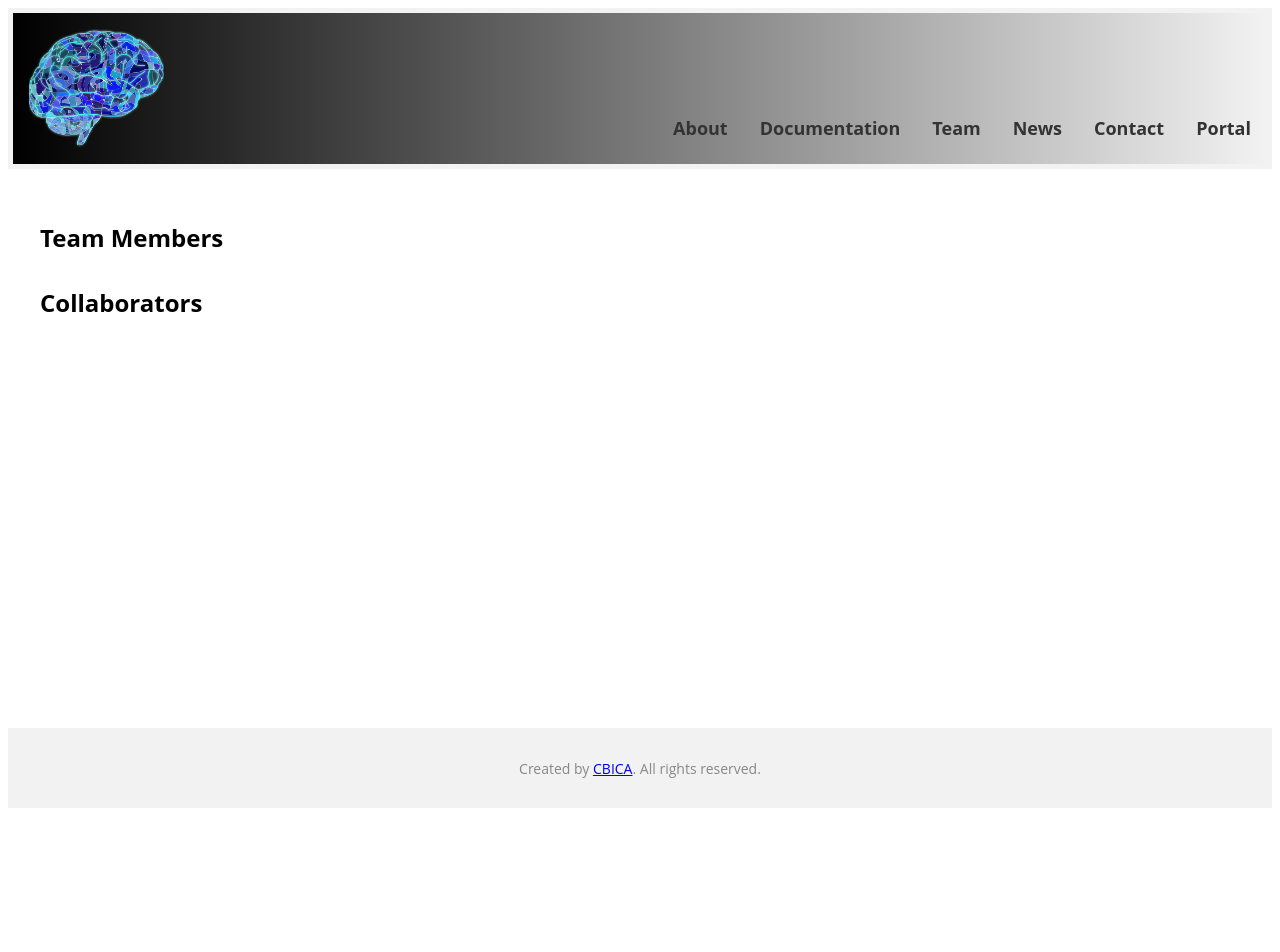
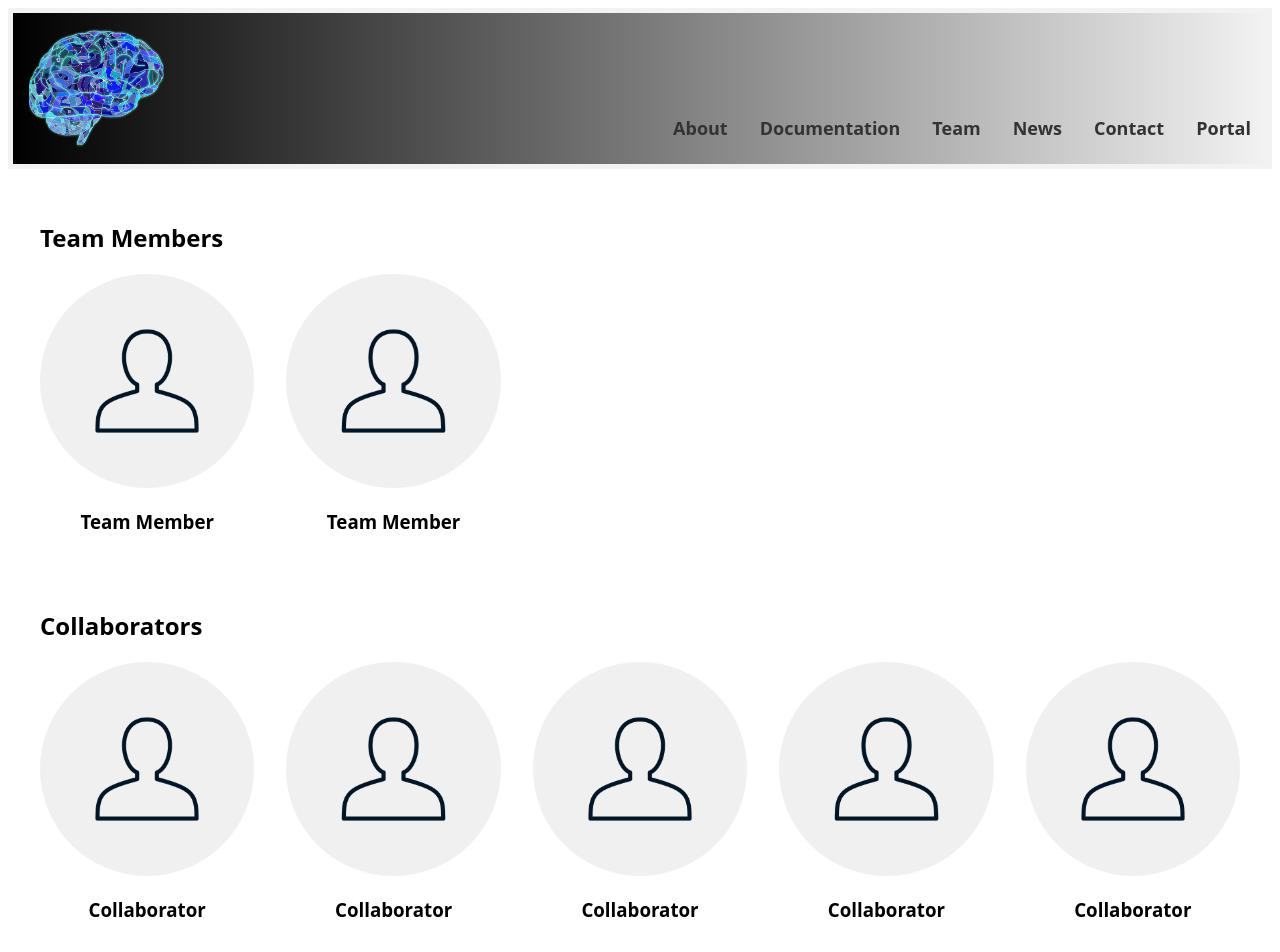
Before and after one commit to CBICA/NiChart_Website, a Next.js app: page /team in a window 1280 px wide. Shown: the top 952 px of the page. Before the commit the page ends 816 px from the top, so only its background shows below. Built offline with nearby package versions, Linux system fonts and the light colour scheme.

Commit message:
Team page is now done, bug report template minor MD corrections

```diff
--- a/pages/team.js
+++ b/pages/team.js
@@ -1,20 +1,71 @@
-import React from 'react';
+import React, { useState } from 'react';
+import Head from 'next/head';
 import Header from '../components/Layout/Header';
 import Footer from '../components/Layout/Footer';
 import styles from '../styles/Team.module.css';
+import Favicons from '../components/Favicons/Favicons';
+import teamMembers from '/public/content/Team/Team_Members.js'
+import collaborators from '/public/content/Team/Collaborators.js'
 
 const Team = () => {
+  const [teamExpandedIndex, setTeamExpandedIndex] = useState(-1);
+  const [collaboratorExpandedIndex, setCollaboratorExpandedIndex] = useState(-1);
+
+  const handleClick = (index, type) => {
+    if (type === 'team') {
+      if (teamExpandedIndex === index) {
+        setTeamExpandedIndex(-1);
+      } else {
+        setTeamExpandedIndex(index);
+      }
+    } else if (type === 'collaborator') {
+      if (collaboratorExpandedIndex === index) {
+        setCollaboratorExpandedIndex(-1);
+      } else {
+        setCollaboratorExpandedIndex(index);
+      }
+    }
+  };
+
   return (
     <div className={styles.container}>
+      <Head>
+        <title>NiChart | Team</title>
+        <Favicons />
+      </Head>
       <Header />
       <div className={styles.team_page}>
         <div className={styles.team_members}>
           <h2>Team Members</h2>
-            {/* Include the team members content here */}
+          <div className={styles.grid}>
+            {teamMembers.map((member, index) => (
+              <div
+                key={index}
+                className={`${styles.member} ${teamExpandedIndex === index ? styles.expanded : ''}`}
+                onClick={() => handleClick(index, 'team')}
+              >
+                <img src={member.image} alt={member.name} />
+                <h3>{member.name}</h3>
+                {teamExpandedIndex === index && <p>{member.bio}</p>}
               </div>
-          <div className={styles.team_collaborators}>
+            ))}
+          </div>
+        </div>
+        <div className={styles.team_members}>
           <h2>Collaborators</h2>
-            {/* Include the collaborators content here */}
+          <div className={styles.grid}>
+            {collaborators.map((collaborator, index) => (
+              <div
+                key={index}
+                className={`${styles.member} ${collaboratorExpandedIndex === index ? styles.expanded : ''}`}
+                onClick={() => handleClick(index, 'collaborator')}
+              >
+                <img src={collaborator.image} alt={collaborator.name} />
+                <h3>{collaborator.name}</h3>
+                {collaboratorExpandedIndex === index && <p>{collaborator.bio}</p>}
+              </div>
+            ))}
+          </div>
         </div>
       </div>
       <Footer />
--- /dev/null
+++ b/public/content/Team/Collaborators.js
@@ -0,0 +1,95 @@
+const collaborators = [
+    {
+      name: 'Collaborator',
+      image: '/images/Team/user_stock_photo.png',
+      bio: 'Lorem ipsum dolor sit amet, consectetur adipiscing elit. Nullam varius felis a risus gravida sollicitudin. Phasellus quis nisi arcu.',
+    },
+    {
+      name: 'Collaborator',
+      image: '/images/Team/user_stock_photo.png',
+      bio: 'Lorem ipsum dolor sit amet, consectetur adipiscing elit. Nullam varius felis a risus gravida sollicitudin. Phasellus quis nisi arcu.',
+    },
+    {
+      name: 'Collaborator',
+      image: '/images/Team/user_stock_photo.png',
+      bio: 'Lorem ipsum dolor sit amet, consectetur adipiscing elit. Nullam varius felis a risus gravida sollicitudin. Phasellus quis nisi arcu.',
+    },
+    {
+      name: 'Collaborator',
+      image: '/images/Team/user_stock_photo.png',
+      bio: 'Lorem ipsum dolor sit amet, consectetur adipiscing elit. Nullam varius felis a risus gravida sollicitudin. Phasellus quis nisi arcu.',
+    },
+    {
+      name: 'Collaborator',
+      image: '/images/Team/user_stock_photo.png',
+      bio: 'Lorem ipsum dolor sit amet, consectetur adipiscing elit. Nullam varius felis a risus gravida sollicitudin. Phasellus quis nisi arcu.',
+    },
+    {
+      name: 'Collaborator',
+      image: '/images/Team/user_stock_photo.png',
+      bio: 'Lorem ipsum dolor sit amet, consectetur adipiscing elit. Nullam varius felis a risus gravida sollicitudin. Phasellus quis nisi arcu.',
+    },
+    {
+      name: 'Collaborator',
+      image: '/images/Team/user_stock_photo.png',
+      bio: 'Lorem ipsum dolor sit amet, consectetur adipiscing elit. Nullam varius felis a risus gravida sollicitudin. Phasellus quis nisi arcu.',
+    },
+    {
+      name: 'Collaborator',
+      image: '/images/Team/user_stock_photo.png',
+      bio: 'Lorem ipsum dolor sit amet, consectetur adipiscing elit. Nullam varius felis a risus gravida sollicitudin. Phasellus quis nisi arcu.',
+    },
+    {
+      name: 'Collaborator',
+      image: '/images/Team/user_stock_photo.png',
+      bio: 'Lorem ipsum dolor sit amet, consectetur adipiscing elit. Nullam varius felis a risus gravida sollicitudin. Phasellus quis nisi arcu.',
+    },
+    {
+      name: 'Collaborator',
+      image: '/images/Team/user_stock_photo.png',
+      bio: 'Lorem ipsum dolor sit amet, consectetur adipiscing elit. Nullam varius felis a risus gravida sollicitudin. Phasellus quis nisi arcu.',
+    },
+    {
+      name: 'Collaborator',
+      image: '/images/Team/user_stock_photo.png',
+      bio: 'Lorem ipsum dolor sit amet, consectetur adipiscing elit. Nullam varius felis a risus gravida sollicitudin. Phasellus quis nisi arcu.',
+    },
+    {
+      name: 'Collaborator',
+      image: '/images/Team/user_stock_photo.png',
+      bio: 'Lorem ipsum dolor sit amet, consectetur adipiscing elit. Nullam varius felis a risus gravida sollicitudin. Phasellus quis nisi arcu.',
+    },
+    {
+      name: 'Collaborator',
+      image: '/images/Team/user_stock_photo.png',
+      bio: 'Lorem ipsum dolor sit amet, consectetur adipiscing elit. Nullam varius felis a risus gravida sollicitudin. Phasellus quis nisi arcu.',
+    },
+    {
+      name: 'Collaborator',
+      image: '/images/Team/user_stock_photo.png',
+      bio: 'Lorem ipsum dolor sit amet, consectetur adipiscing elit. Nullam varius felis a risus gravida sollicitudin. Phasellus quis nisi arcu.',
+    },
+    {
+      name: 'Collaborator',
+      image: '/images/Team/user_stock_photo.png',
+      bio: 'Lorem ipsum dolor sit amet, consectetur adipiscing elit. Nullam varius felis a risus gravida sollicitudin. Phasellus quis nisi arcu.',
+    },
+    {
+      name: 'Collaborator',
+      image: '/images/Team/user_stock_photo.png',
+      bio: 'Lorem ipsum dolor sit amet, consectetur adipiscing elit. Nullam varius felis a risus gravida sollicitudin. Phasellus quis nisi arcu.',
+    },
+    {
+      name: 'Collaborator',
+      image: '/images/Team/user_stock_photo.png',
+      bio: 'Lorem ipsum dolor sit amet, consectetur adipiscing elit. Nullam varius felis a risus gravida sollicitudin. Phasellus quis nisi arcu.',
+    },
+    {
+      name: 'Collaborator',
+      image: '/images/Team/user_stock_photo.png',
+      bio: 'Lorem ipsum dolor sit amet, consectetur adipiscing elit. Nullam varius felis a risus gravida sollicitudin. Phasellus quis nisi arcu.',
+    },
+
+  ];
+
+  export default collaborators;
--- /dev/null
+++ b/public/content/Team/Team_Members.js
@@ -0,0 +1,15 @@
+const teamMembers = [
+    {
+      name: 'Team Member',
+      image: '/images/Team/user_stock_photo.png',
+      bio: 'Lorem ipsum dolor sit amet, consectetur adipiscing elit. Nullam varius felis a risus gravida sollicitudin. Phasellus quis nisi arcu.',
+    },
+    {
+      name: 'Team Member',
+      image: '/images/Team/user_stock_photo.png',
+      bio: 'Lorem ipsum dolor sit amet, consectetur adipiscing elit. Nullam varius felis a risus gravida sollicitudin. Phasellus quis nisi arcu.',
+    },
+
+  ];
+
+  export default teamMembers;
--- a/styles/Team.module.css
+++ b/styles/Team.module.css
@@ -14,7 +14,45 @@
     padding: 2rem;
 }
 
-.team_members,
-.team_collaborators {
+.team_members {
+  padding-bottom: 2%;
   margin-bottom: 2rem;
 }
+
+.grid {
+  display: grid;
+  grid-template-columns: repeat(auto-fill, minmax(200px, 1fr));
+  grid-gap: 2rem;
+  align-items: start;
+}
+
+.member {
+  cursor: pointer;
+  text-align: center;
+  transition: transform 0.3s ease;
+}
+
+.member img {
+  max-width: 100%;
+  min-width: 10%;
+  height: auto;
+  border-radius: 50%;
+}
+
+.member h3 {
+  margin-top: 1rem;
+}
+
+.member p {
+  display: none;
+  margin-top: 1rem;
+  text-align: left;
+}
+
+.member.expanded {
+  transform: scale(1.1);
+}
+
+.member.expanded p {
+  display: block;
+}
```
Lines whose indentation alone changed are shown as unchanged.
